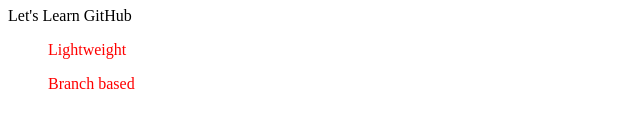
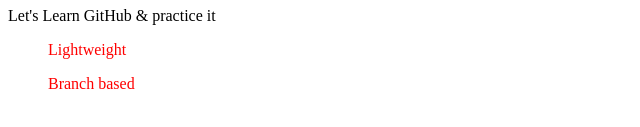
Before and after one commit to ashish-cummins/Hello, a plain HTML site: page JqueryPractice/index.html in a window 1280 px wide. Shown: the part 587-714 px from the top of the page, 0-640 px from the left. Drawn offline with nearby package versions, Linux system fonts and the light colour scheme.

Commit message:
Update index.html

```diff
--- a/JqueryPractice/index.html
+++ b/JqueryPractice/index.html
@@ -41,7 +41,7 @@
               This is Blue Square!!
       </div>
 
-        <div id="git">Let's Learn GitHub
+        <div id="git">Let's Learn GitHub & practice it
            <ul> Lightweight</ul>
             <ul> Branch based</ul>
         </div>
```
